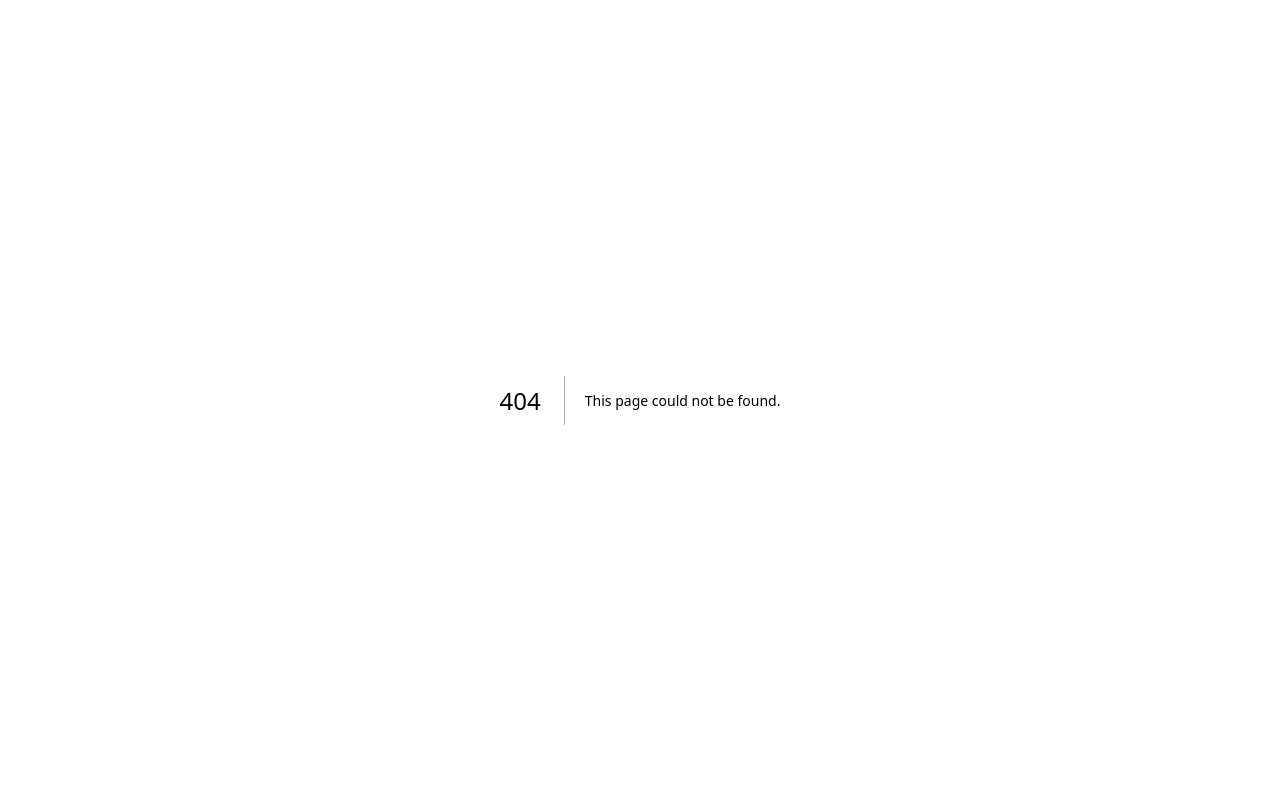
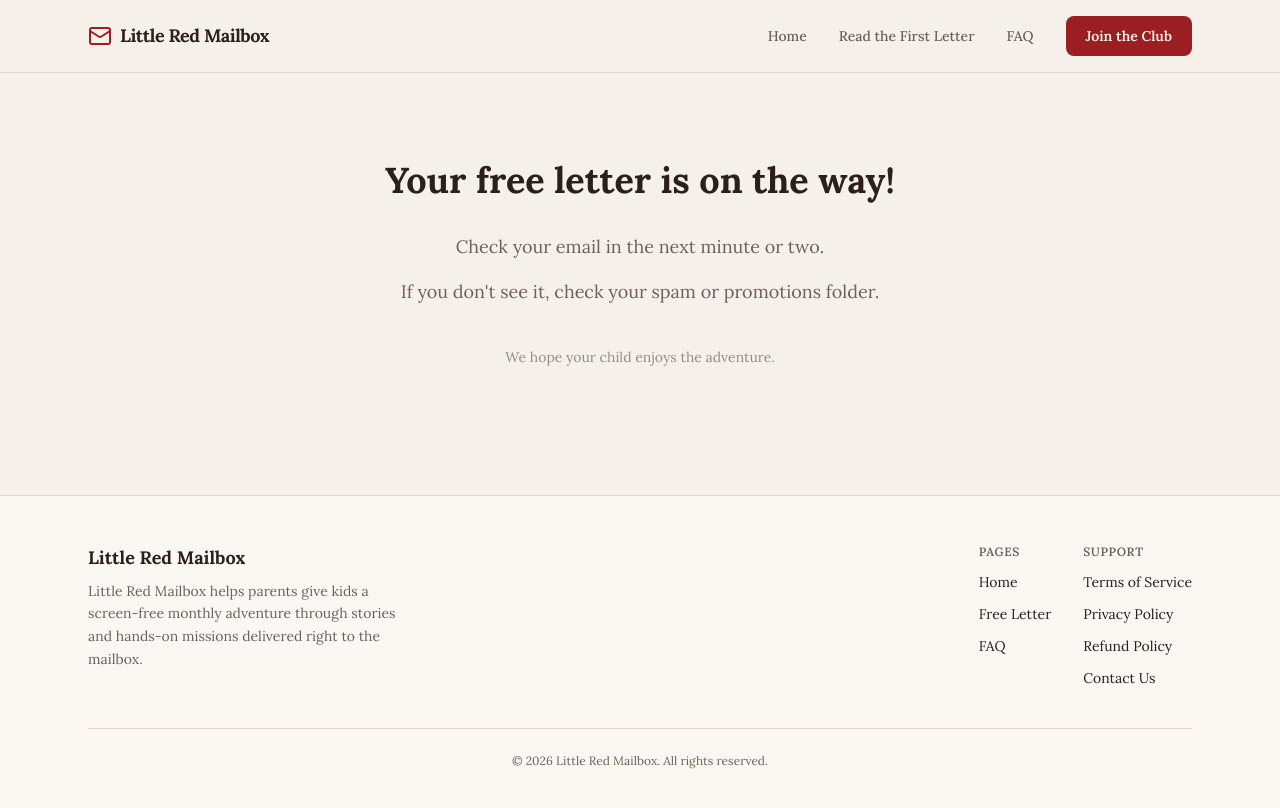
Before and after one commit to clintmcreative/LRM-site, a Next.js app: page /free-letter-thank-you in a window 1280 px wide. Before the commit this address had no page. Shown: the top 808 px of the page. Built offline with nearby package versions, Linux system fonts and the light colour scheme.

Commit message:
feat: add free letter thank you page with metadata and layout
Introduced a new thank you page for free letter sign-ups with proper SEO metadata and user-friendly content.

```diff
--- /dev/null
+++ b/app/free-letter-thank-you/page.tsx
@@ -0,0 +1,41 @@
+import type { Metadata } from "next"
+import { SiteHeader } from "@/components/site-header"
+import { SiteFooter } from "@/components/site-footer"
+
+export const metadata: Metadata = {
+  title: "Free Letter Thank You | Little Red Mailbox",
+  description: "Thank you for signing up for your free Little Red Mailbox letter.",
+  robots: {
+    index: false,
+    follow: false,
+  },
+}
+
+export default function FreeLetterThankYouPage() {
+  return (
+    <>
+      <SiteHeader />
+      <main>
+        <section className="bg-background pt-32 pb-24 md:pt-40 md:pb-32">
+          <div className="mx-auto max-w-2xl px-6 text-center">
+            <h1 className="font-serif text-3xl font-bold text-foreground md:text-4xl text-balance">
+              Your free letter is on the way!
+            </h1>
+            <div className="mt-8 space-y-4 text-base leading-relaxed text-muted-foreground md:text-lg">
+              <p>
+                Check your email in the next minute or two.
+              </p>
+              <p>
+                If you don{"'"}t see it, check your spam or promotions folder.
+              </p>
+            </div>
+            <p className="mt-10 text-sm text-muted-foreground/70">
+              We hope your child enjoys the adventure.
+            </p>
+          </div>
+        </section>
+      </main>
+      <SiteFooter />
+    </>
+  )
+}
```
